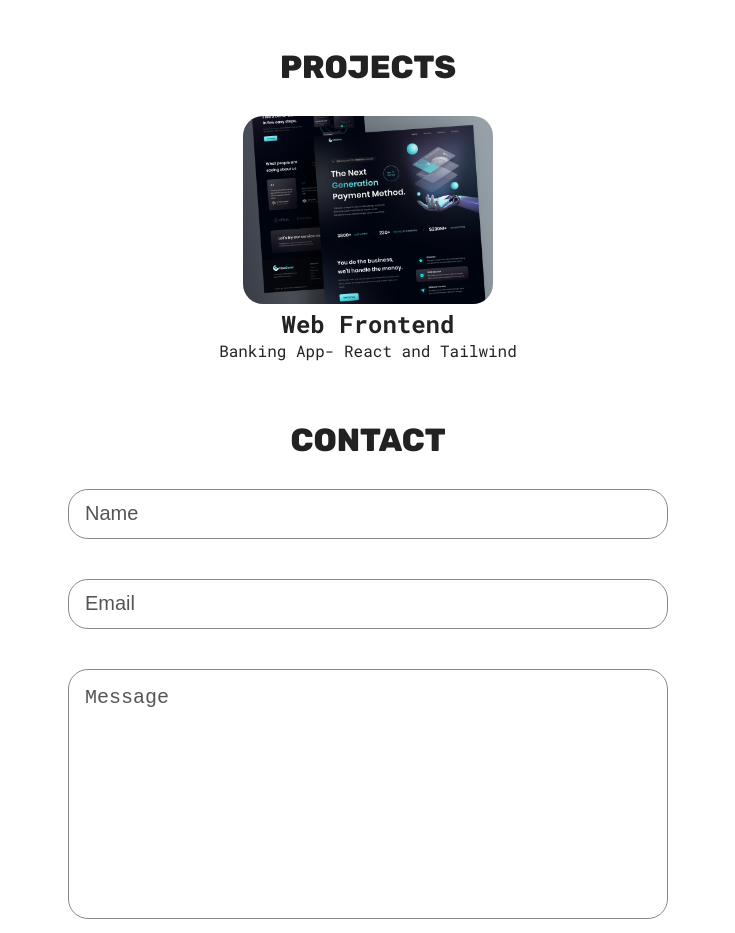
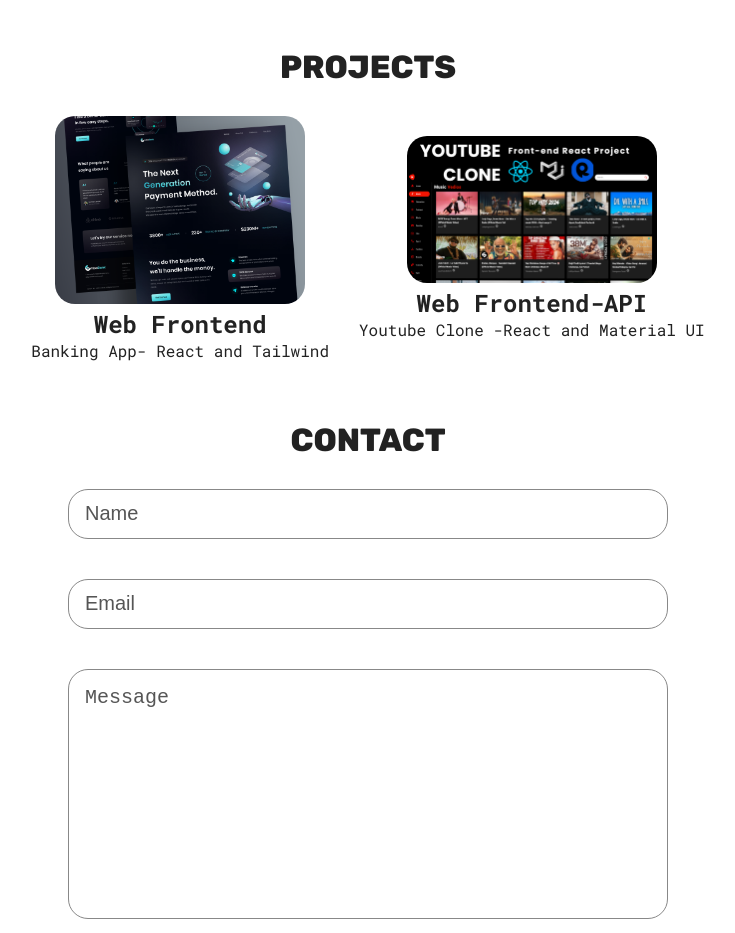
Before and after one commit to Jvaishnavi09/my-portfolio-app, a React (Vite) app: page / in a window 1280 px wide. Shown: the part 1200-2133 px from the top of the page, without its empty margins (272-1007 px from the left). Built offline with nearby package versions, Linux system fonts and the light colour scheme.

Commit message:
New Project Youtube Clone Added

```diff
--- a/src/sections/Projects/Projects.jsx
+++ b/src/sections/Projects/Projects.jsx
@@ -1,7 +1,7 @@
 import styles from "./ProjectsStyles.module.css";
 import hoobank from "../../assets/Desktop - 1.png";
 import ProjectCard from "../../common/ProjectCard";
-
+import youtubeClone from "../../assets/YOUTUBE CLONE.png";
 function Projects() {
   return (
     <section id="projects" className={styles.container}>
@@ -13,6 +13,12 @@
           h3="Web Frontend"
           p="Banking App- React and Tailwind"
         />
+        <ProjectCard
+          src={youtubeClone}
+          link="https://bright-cat-2b9d4b.netlify.app/"
+          h3="Web Frontend-API"
+          p="Youtube Clone -React and Material UI"
+        />
       </div>
     </section>
   );
```
Also changed, not shown: src/assets/YOUTUBE CLONE.png (added).
